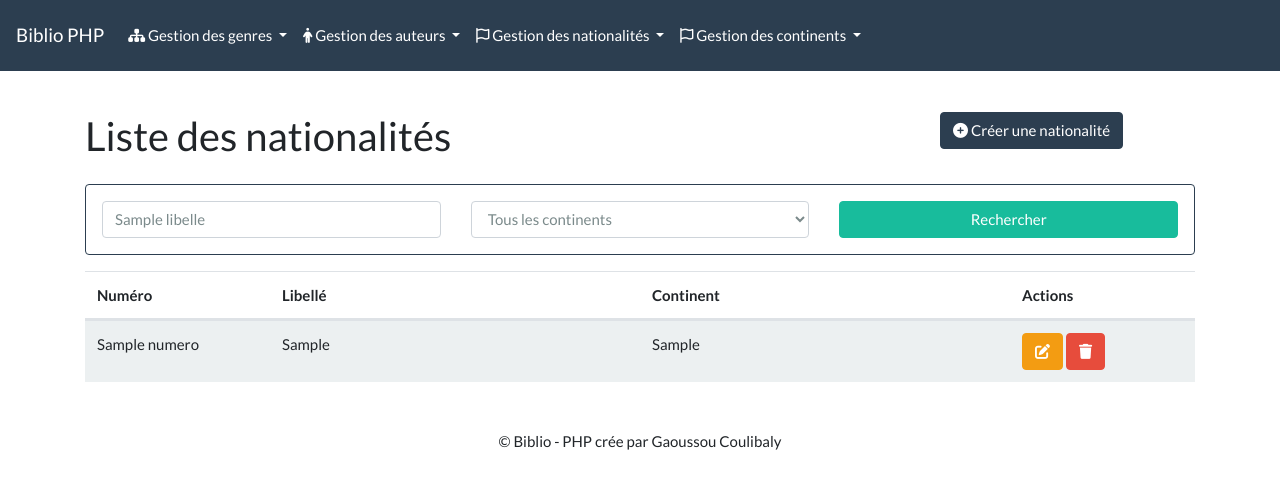
After one commit to gaston223/Biblio-PHP, a PHP site: template templates/nationalite/liste.php in a window 1280 px wide. The commit adds this page. Shown: the top 489 px of the page. Run offline with PHP 8.4, Linux system fonts and the light colour scheme; the template is opened without the code that fills it: most values are stand-ins (such as "Sample title", 1, 10 or a date in 2020); data that the repository does not hold is empty; some libraries are stand-ins or nearby versions.

Commit message:
Gestion du CRUD pour les nationalités

```diff
--- a/app.php
+++ b/app.php
@@ -1,8 +1,8 @@
 <?php session_start();
  include "templates/header.php";
  include "models/Continent.php";
+ include "models/Nationalite.php";
  include "models/monPdo.php";
-
 
    $uc=empty($_GET['uc']) ? "accueil" : $_GET['uc'];
    switch($uc){
@@ -10,5 +10,9 @@
          break;
       case 'continents' : include ('controllers/ContinentController.php');
          break;
+      case 'nationalites' : include ('controllers/NationaliteController.php');
+        break;
+
+
    }
 include "templates/footer.php";
--- a/templates/header.php
+++ b/templates/header.php
@@ -8,7 +8,7 @@
     <meta name="generator" content="Jekyll v3.8.6">
     <title>Biblio PHP </title>
 
-    <link rel="stylesheet" href="https://bootswatch.com/4/minty/bootstrap.min.css">
+    <link rel="stylesheet" href="https://bootswatch.com/4/flatly/bootstrap.min.css">
       <!--Font Awesome-->
       <script src="https://kit.fontawesome.com/3a35c19d1d.js" crossorigin="anonymous"></script>
   </head>
@@ -42,9 +42,9 @@
         <li class="nav-item dropdown">
               <a class="nav-link dropdown-toggle" data-toggle="dropdown" href="#" id="download"><i class="far fa-flag"></i>  Gestion des nationalités <span class="caret"></span></a>
               <div class="dropdown-menu" aria-labelledby="download">
-                <a class="dropdown-item" href="listeNationalites.php">Liste des nationalités</a>
+                <a class="dropdown-item" href="app.php?uc=nationalites&action=list">Liste des nationalités</a>
                 <div class="dropdown-divider"></div>
-                <a class="dropdown-item" href="formNationalite.php?action=Ajouter">Ajouter une nationalité</a>
+                <a class="dropdown-item" href="app.php?uc=nationalites&action=add">Ajouter une nationalité</a>
               </div>
         </li>
 
--- /dev/null
+++ b/templates/nationalite/liste.php
@@ -0,0 +1,57 @@
+<div class="container mt-5 pt-5">
+
+    <div class="row pt-3">
+        <div class="col-9"> <h2>Liste des nationalités</h2></div>
+        <div class="col-3"> <a href="app.php?uc=nationalites&action=add" class="btn btn-primary"> <i class="fas fa-plus-circle"></i> Créer une nationalité</a></div>
+    </div>
+
+
+    <form action="app.php?uc=nationalites&action=list" method="post" class="border border-primary rounded p-3 mt-3 mb-3">
+        <div class="row">
+            <div class="col">
+                <input type='text'  class='form-control' id='libelle' value="<?php echo $libelle; ?>" placeholder='Saisir le libellé' name='libelle'>
+            </div>
+            <div class="col">
+                <select name="continent" class="form-control"  id="continent">
+                    <?php
+                    echo"<option value='Tous'>Tous les continents</option>";
+                    foreach ($lesContinents as $continent){
+                        $selection=$continent->getNum() == $continentSelected? 'selected' : '';
+                        echo"<option value='{$continent->getNum()}' {$selection}>{$continent->getLibelle()}</option>";
+                    }
+                    ?>
+                </select>
+            </div>
+            <div class="col">
+                <button type="submit" class="btn btn-success btn-block">Rechercher</button>
+            </div>
+        </div>
+    </form>
+
+
+    <table class="table table-hover table-striped mt-3">
+        <thead>
+        <tr class="d-flex">
+            <th scope="col" class="col-md-2">Numéro</th>
+            <th scope="col" class="col-md-4">Libellé</th>
+            <th scope="col" class="col-md-4">Continent</th>
+            <th scope="col" class="col-md-2">Actions</th>
+        </tr>
+        </thead>
+        <tbody>
+        <?php
+        foreach($lesNationalites as $nationalite){
+            echo"<tr class='d-flex'>";
+            echo" <td class='col-md-2'>$nationalite->numero</th>";
+            echo" <td class='col-md-4' >$nationalite->libNation</td>";
+            echo" <td class='col-md-4' >$nationalite->libContinent</td>";
+            echo" <td class='col-md-2'>
+                   <a href='app.php?uc=nationalites&action=update&num={$nationalite->numero}' class='btn btn-warning'> <i class='fas fa-edit'></i></a>
+                   <a href='#modal-delete' data-toggle='modal' data-message='Êtes-vous sur de supprimer la nationalité ?' data-delete='app.php?uc=nationalites&action=delete&num={$nationalite->numero}' class='btn btn-danger'> <i class='fas fa-trash'></i></a>
+                   </td>";
+            echo"</tr>";
+            //supprimerNationalite.php?num=$nationalite->num
+        }?>
+        </tbody>
+    </table>
+</div>
```
Also changed, not shown: controllers/NationaliteController.php (added, +66 -0 lines), models/Nationalite.php (+30 -11 lines), templates/nationalite/form.php (added, +29 -0 lines).
